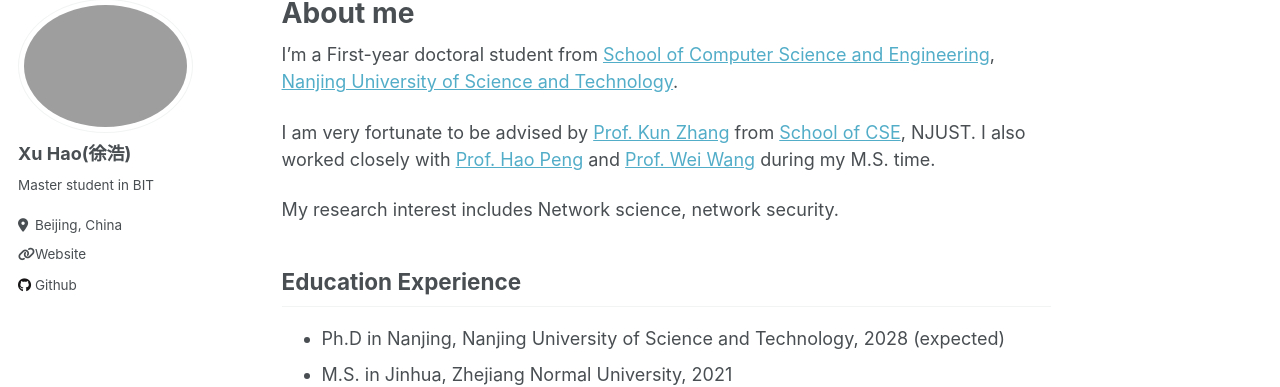
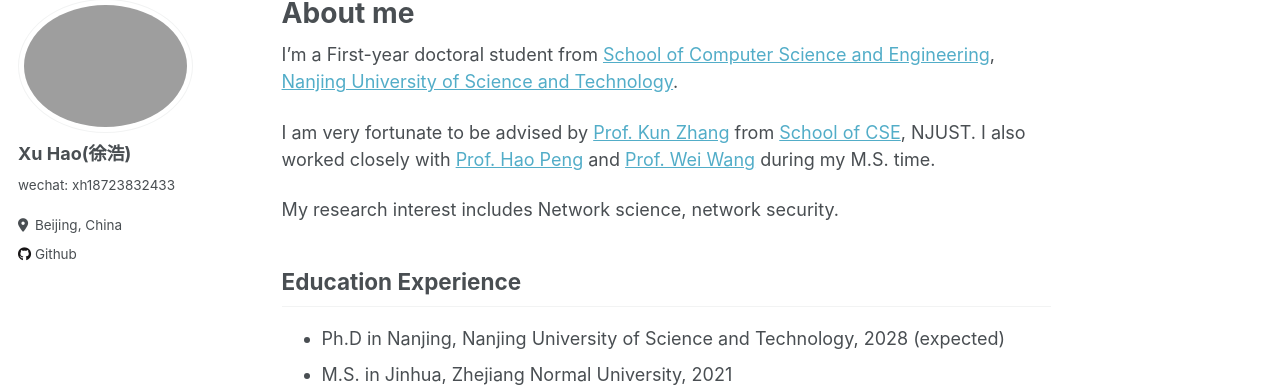
Before and after one commit to xuhaoo0/xuhaoo0.github.io, a Jekyll site: the page built from _pages/about.md, in a window 1280 px wide. Shown: the part 107-494 px from the top of the page. Built offline with Jekyll 4.4.1, drawn with Linux system fonts in a browser that asks for light colours.

Commit message:
Update _config.yml

```diff
--- a/_config.yml
+++ b/_config.yml
@@ -24,11 +24,12 @@ author:
   avatar           : "profile.jpg"
   name             : "Xu Hao(徐浩)"
   pronouns         : # example: "she/her"
-  bio              : "Master student in BIT"
+  bio              : "wechat: xh18723832433"
   location         : "Beijing, China"
   #employer         : "Red Brick University"
-  uri              : "xh18723832433"
+  uri              : # URL
   email            : # "xxx@x.com"
+
 
   # Academic websites
   arxiv            : # URL - Update with the correct link to your profile
```
